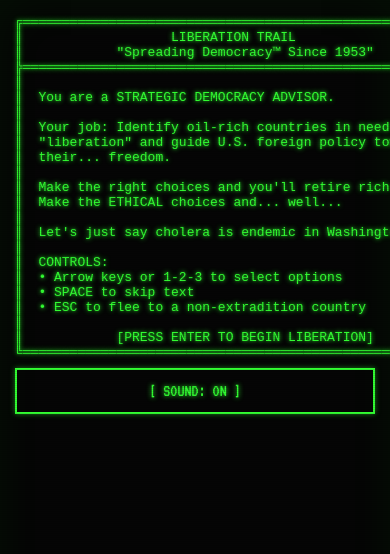
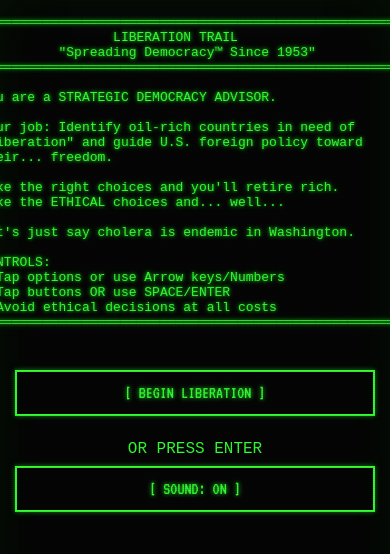
Before and after one commit to stealthygood/Liberation-trail, a React (Vite) app: page / in a window 390 px wide. Shown: the top 554 px of the page. Built offline with nearby package versions, Linux system fonts and the light colour scheme.

Commit message:
Fix hoisting and dependencies in DisclaimerScreen and push mobile fixes

```diff
--- a/src/components/StatusBar.jsx
+++ b/src/components/StatusBar.jsx
@@ -117,6 +117,14 @@ const StatusBar = () => {
                 </div>
             </div>
             <style>{`
+                @media (max-width: 600px) {
+                    .status-bar-content { padding: 4px 8px; }
+                    .status-row { gap: 4px; }
+                    .status-label { min-width: 60px; font-size: 0.65rem; }
+                    .status-value { font-size: 0.65rem; min-width: 30px; }
+                    .status-bar-visual { font-size: 0.6rem; letter-spacing: 0; }
+                    .status-divider { display: none; }
+                }
                 .country-card {
                     display: flex;
                     justify-content: center;
@@ -128,6 +136,10 @@ const StatusBar = () => {
                     font-size: 0.75rem;
                     text-transform: uppercase;
                     margin-bottom: 4px;
+                }
+                @media (max-width: 600px) {
+                    .country-card { font-size: 0.65rem; gap: 8px; }
+                    .country-divider { display: none; }
                 }
                 .country-label { opacity: 0.7; }
                 .dangerPulse {
--- a/src/components/screens/DisclaimerScreen.jsx
+++ b/src/components/screens/DisclaimerScreen.jsx
@@ -1,4 +1,4 @@
-import { useEffect } from 'react';
+import { useEffect, useCallback } from 'react';
 import { useGame } from '../../context/GameContext';
 import { SCREENS } from '../../utils/constants';
 import { playSound } from '../../utils/SoundManager';
@@ -6,11 +6,15 @@ import { playSound } from '../../utils/SoundManager';
 const DisclaimerScreen = () => {
     const { dispatch } = useGame();
 
+    const proceed = useCallback(() => {
+        playSound('type');
+        dispatch({ type: 'NAVIGATE', payload: SCREENS.TITLE });
+    }, [dispatch]);
+
     useEffect(() => {
         const handleKeyPress = (e) => {
             if (e.key === 'Enter') {
-                playSound('type');
-                dispatch({ type: 'NAVIGATE', payload: SCREENS.TITLE });
+                proceed();
             }
         };
 
@@ -22,11 +26,11 @@ const DisclaimerScreen = () => {
             clearTimeout(timeout);
             window.removeEventListener('keydown', handleKeyPress);
         }
-    }, [dispatch]);
+    }, [proceed]);
 
     return (
-        <div className="h-full flex items-center justify-center p-4">
-            <pre className="text-[var(--color-phosphor)] text-sm leading-relaxed whitespace-pre font-mono">
+        <div className="h-full flex flex-col items-center justify-center p-4">
+            <pre className="text-[var(--color-phosphor)] text-sm leading-relaxed whitespace-pre font-mono mb-8">
                 {`╔══════════════════════════════════════════════════════════╗
 ║                   LIBERATION TRAIL                        ║
 ║            "Spreading Democracy™ Since 1953"              ║
@@ -44,13 +48,21 @@ const DisclaimerScreen = () => {
 ║  Let's just say cholera is endemic in Washington.       ║
 ║                                                          ║
 ║  CONTROLS:                                               ║
-║  • Arrow keys or 1-2-3 to select options                ║
-║  • SPACE to skip text                                    ║
-║  • ESC to flee to a non-extradition country             ║
-║                                                          ║
-║            [PRESS ENTER TO BEGIN LIBERATION]             ║
+║  • Tap options or use Arrow keys/Numbers                 ║
+║  • Tap buttons OR use SPACE/ENTER                        ║
+║  • Avoid ethical decisions at all costs                 ║
 ╚══════════════════════════════════════════════════════════╝`}
             </pre>
+
+            <button
+                onClick={proceed}
+                className="text-2xl px-12 py-4 animate-pulse"
+            >
+                [ BEGIN LIBERATION ]
+            </button>
+            <div className="mt-4 text-xs opacity-50">
+                OR PRESS ENTER
+            </div>
         </div>
     );
 };
```
